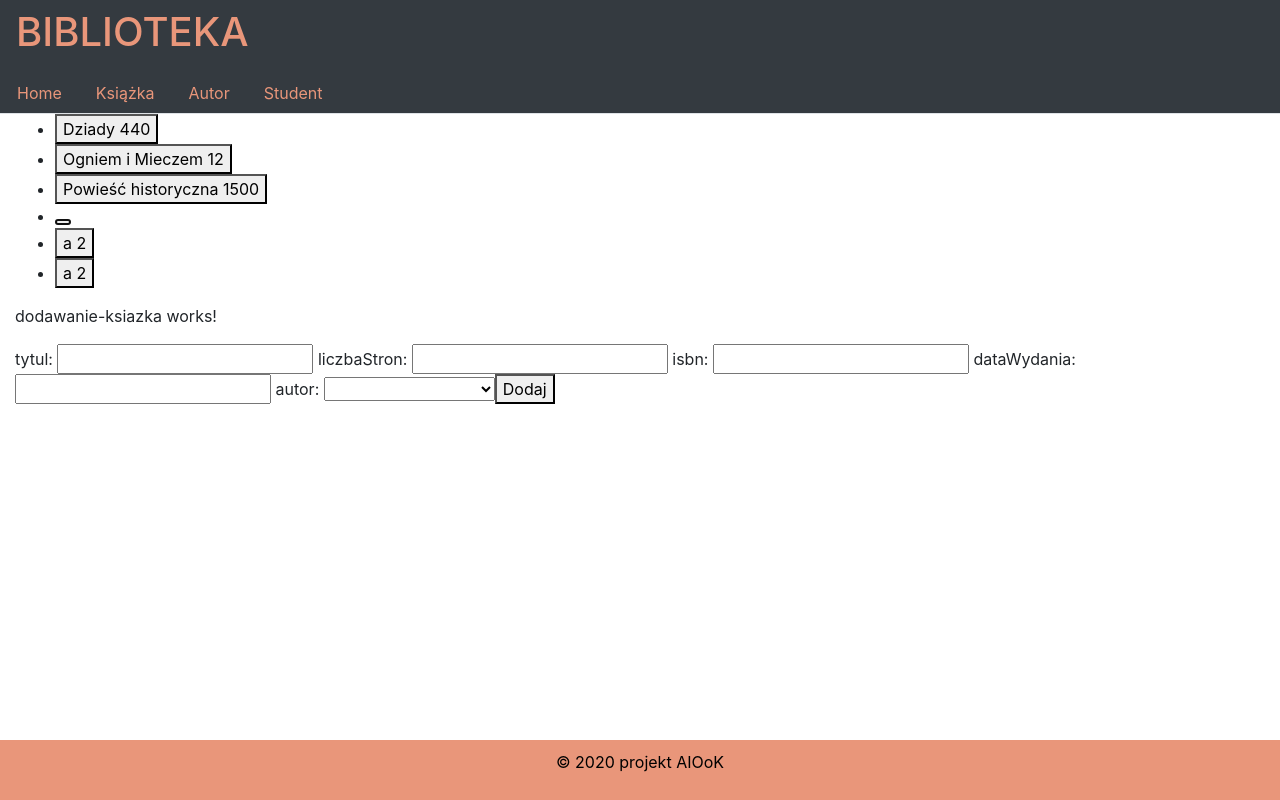
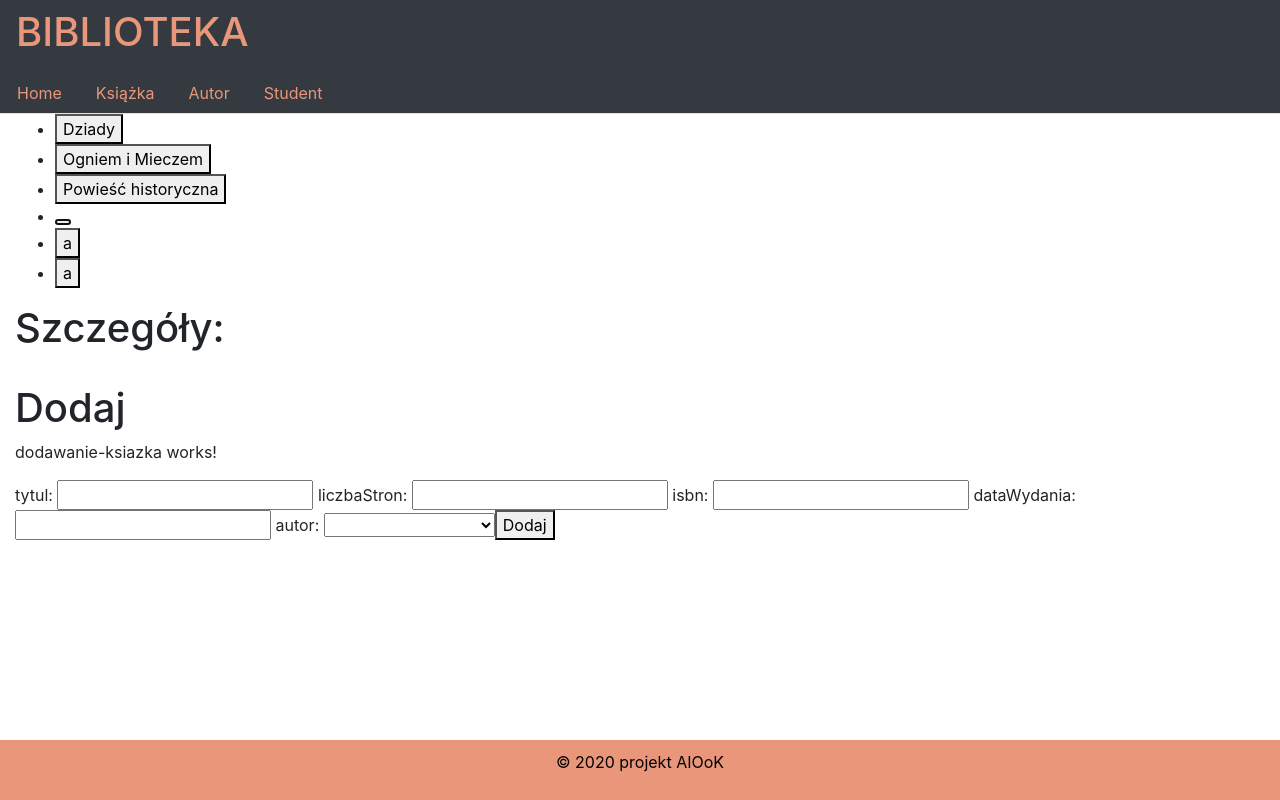
Before and after one commit to joannamaria27/libraryWebApp, an Angular app: page /ksiazka in a window 1280 px wide. Both pictures are taken after a click on the button 63 px from the left and 222 px from the top of the page. Built offline with nearby package versions, Linux system fonts and the light colour scheme; data requests are answered from the project's data file.

Commit message:
add details in wyswietlanie-ksiazka

```diff
--- a/src/app/wyswietlanie-ksiazka/wyswietlanie-ksiazka.component.html
+++ b/src/app/wyswietlanie-ksiazka/wyswietlanie-ksiazka.component.html
@@ -1,9 +1,17 @@
 <ul class="Ksiazka" >
  <li *ngFor="let ksiazka of ksiazki" [class.selected]="ksiazka === wybranaKsiazka" (click)="onSelectK(ksiazka)">
-    <button> {{ksiazka.tytul}} {{ksiazka.liczbaStron}}</button>
+    <button> {{ksiazka.tytul}} </button>
  </li>
 </ul>
 
+<div *ngIf="wybranaKsiazka" >
+   <h1>Szczegóły:</h1>
+  {{wybranaKsiazka.tytul}}
+  {{wybranaKsiazka.liczbaStron}}
 
 
+</div>
+
+<br>
+<h1>Dodaj</h1>
 <app-dodawanie-ksiazka></app-dodawanie-ksiazka>
```
